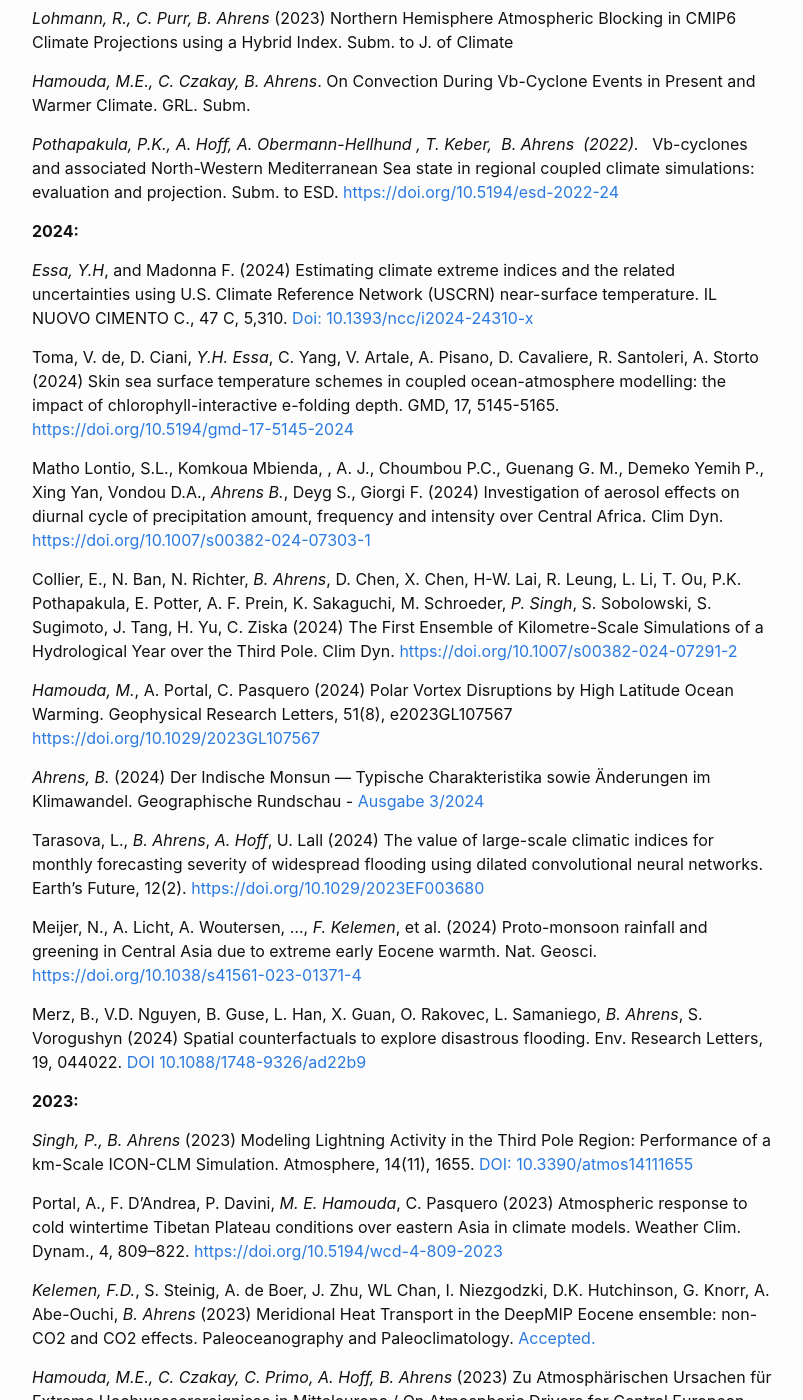
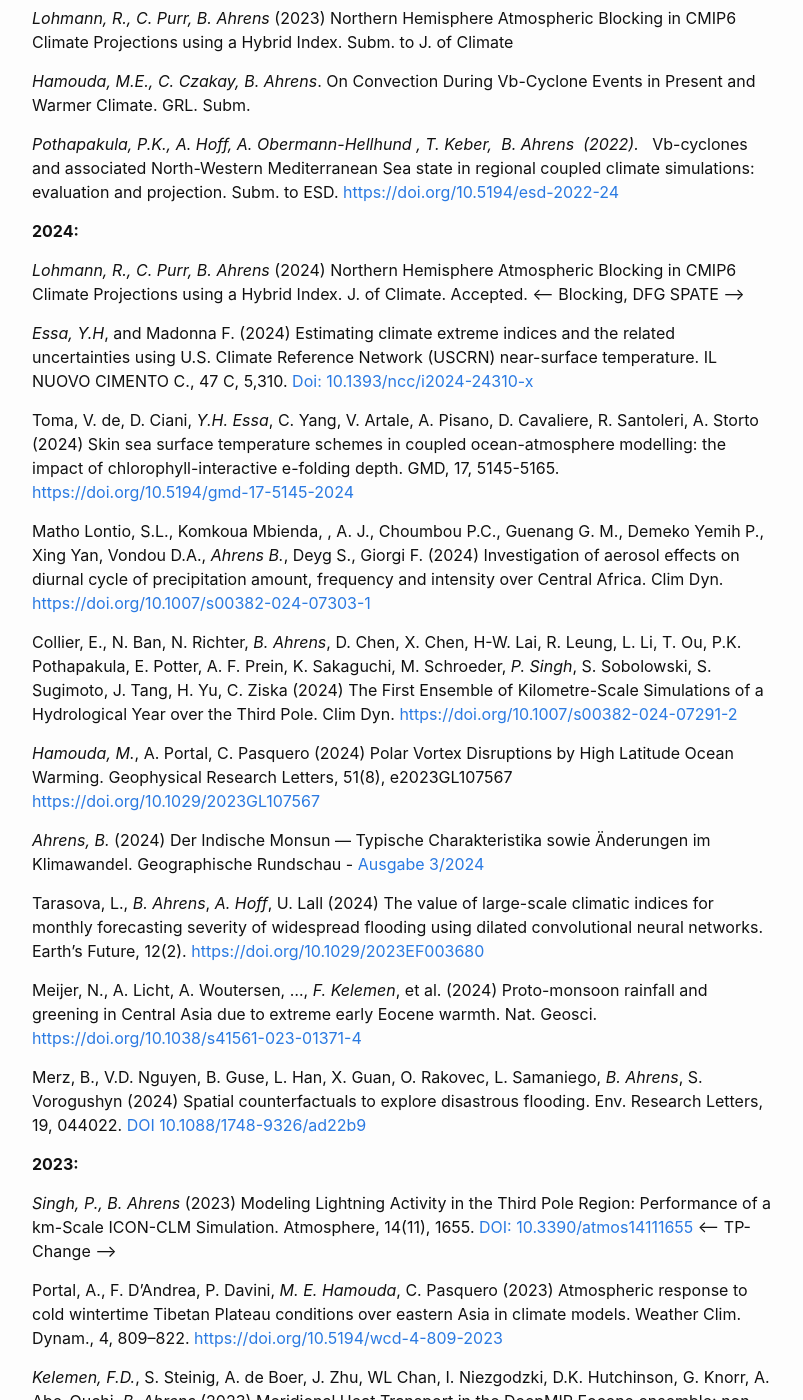
Before and after one commit to cliphy/cliphy.github.io, a Jekyll site: the page built from pubs.markdown, in a window 1280 px wide and 1400 px high, scrolled down 401 px. Shown: the whole window, without its empty margins (238-1041 px from the left). Built offline with Jekyll 4.4.1, drawn with Linux system fonts in a browser that asks for light colours.

Commit message:
Update pubs.markdown

```diff
--- a/pubs.markdown
+++ b/pubs.markdown
@@ -32,6 +32,10 @@ ESD. <a href="https://esd.copernicus.org/preprints/esd-2022-24/"
 target="_blank">https://doi.org/10.5194/esd-2022-24</a>
 
 **2024:**
+
+*Lohmann, R., C. Purr, B. Ahrens* (2024) Northern Hemisphere Atmospheric Blocking in CMIP6 Climate Projections using a Hybrid Index.
+J. of Climate. Accepted.
+<--- Blocking, DFG SPATE --->
 
 *Essa, Y.H*, and Madonna F. (2024) Estimating climate extreme indices and the related uncertainties using U.S. Climate Reference Network (USCRN) near-surface temperature.
 IL NUOVO CIMENTO C., 47 C, 5,310.
@@ -75,6 +79,7 @@ Env. Research Letters, 19, 044022.
 *Singh, P., B. Ahrens* (2023) Modeling Lightning Activity in the Third Pole Region: Performance of a
 km-Scale ICON-CLM Simulation. Atmosphere, 14(11), 1655.
 [DOI: 10.3390/atmos14111655](https://www.mdpi.com/2073-4433/14/11/1655){:target="_blank" rel="noopener"}
+<--- TP-Change --->
 
 Portal, A., F. D'Andrea, P. Davini, *M. E. Hamouda*, C. Pasquero (2023)
 Atmospheric response to cold wintertime Tibetan Plateau conditions over eastern Asia in climate models.
```
